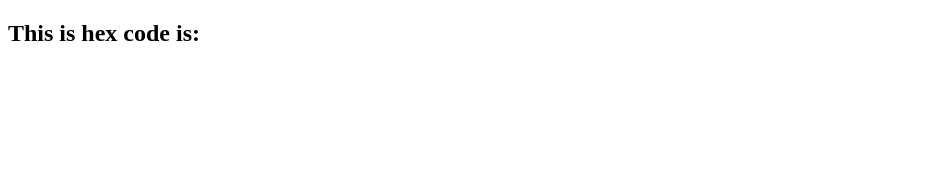
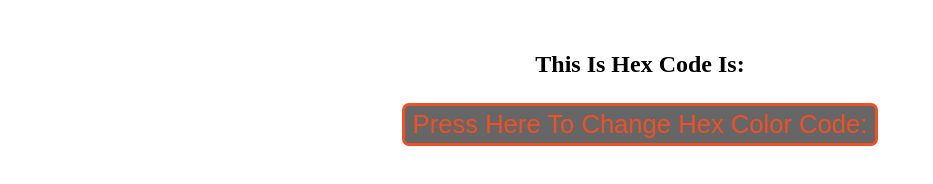
Before and after one commit to foodaalu/simpleJavascript_project, a plain HTML site: page basic_javascript_project/hex_color_change/index.html in a window 1280 px wide. Shown: the whole page, without its empty margins (0-933 px from the left). Drawn offline with Linux system fonts and the light colour scheme.

Commit message:
first_commit

```diff
--- a/basic_javascript_project/hex_color_change/index.html
+++ b/basic_javascript_project/hex_color_change/index.html
@@ -1,5 +1,6 @@
 <!DOCTYPE html>
 <html lang="en">
+
 <head>
     <meta charset="UTF-8">
     <meta name="viewport" content="width=device-width, initial-scale=1.0">
@@ -7,11 +8,13 @@
     <link rel="stylesheet" href="main.css">
     <title>Hex Color Change</title>
 </head>
+
 <body>
     <div class="container">
         <h2 class="hexColor"> This is hex code is:
-        <span class="hex"></span>
-    </h2>
+            <span class="hex"></span>
+        </h2>
+        <button type="button" class="hexBtn">Press here to change Hex Color code: </button>
     </div>
 
 
@@ -22,4 +25,5 @@
 
     <script src="main.js"></script>
 </body>
+
 </html>
--- a/basic_javascript_project/hex_color_change/main.css
+++ b/basic_javascript_project/hex_color_change/main.css
@@ -0,0 +1,29 @@
+body{
+    min-height: 100vh;
+    display: flex;
+    align-content: center;
+    justify-content: center;
+}
+.container{
+    text-align: center;
+}
+.hexColor{
+    text-transform: capitalize;
+}
+.hex{
+    font-size: 3rem;
+}
+.hexBtn{
+    color: #f15025;
+    border: 3px solid #f15025;
+    border-radius: 7px;
+    background: rgba(0, 0, 0, 0.6);
+    font-size: 1.6rem;
+    padding: 0.25rem 0.5rem;
+    cursor: pointer;
+    outline: none;
+    text-transform: capitalize;
+}
+.hexBtn:hover{
+    background: rgb(0, 0, 0);
+}
--- a/basic_javascript_project/hex_color_change/main.js
+++ b/basic_javascript_project/hex_color_change/main.js
@@ -0,0 +1,4 @@
+const hexnumber = [0,1,3,4,5,6,7,8,9,'A','B','C','D','E','F'];
+const btn  = document.querySelector('.hexBtn');
+const body = document.querySelector('body');
+//console.log(hexnumber,btn,body);
```
